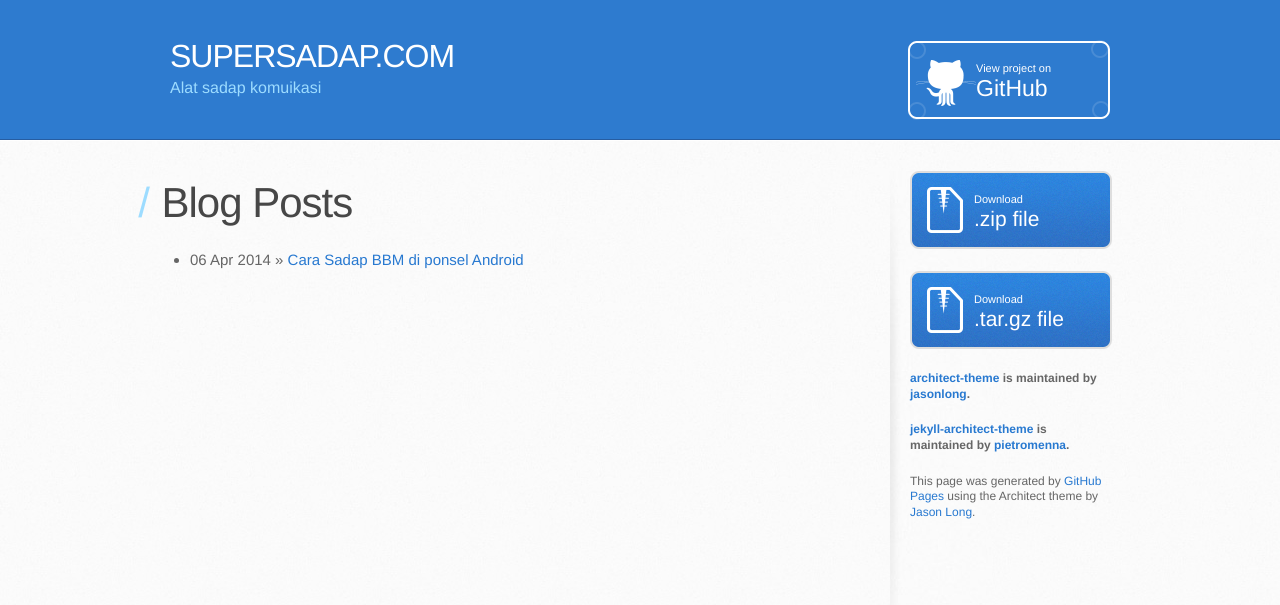
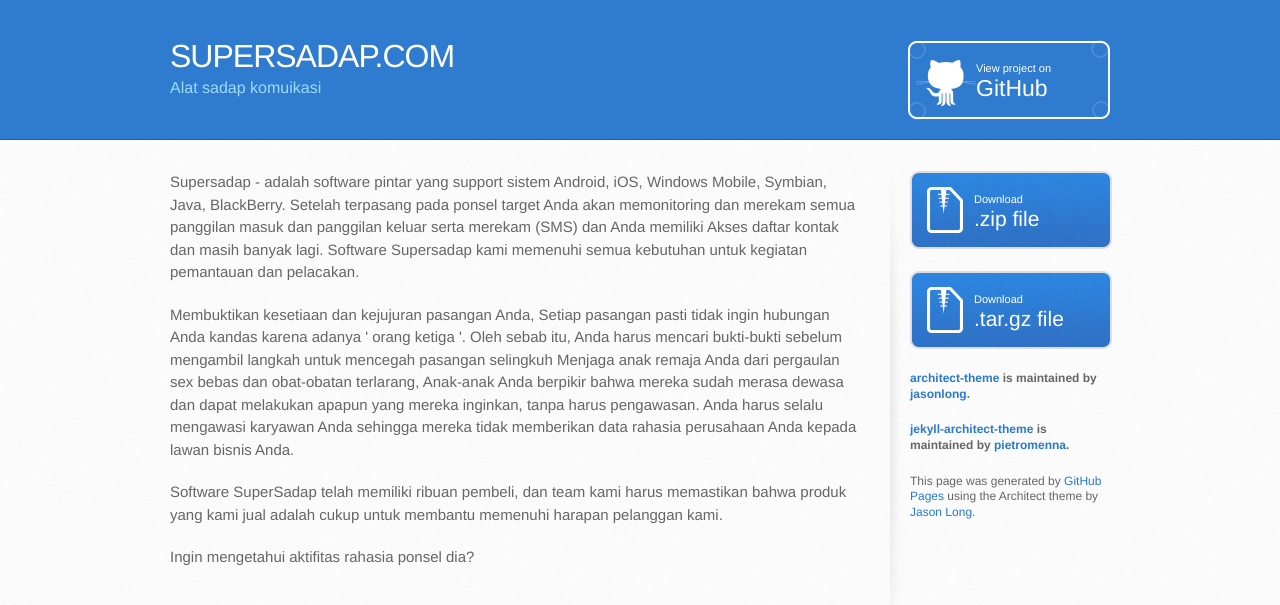
Before and after one commit to pietromenna/jekyll-architect-theme, a Jekyll site: the page built from index.html, in a window 1280 px wide. Shown: the top 605 px of the page. Built offline with Jekyll 4.4.1, drawn with Linux system fonts in a browser that asks for light colours; Markdown is read by kramdown in place of the engine named in the settings.

Commit message:
Update index.html

```diff
--- a/index.html
+++ b/index.html
@@ -4,10 +4,20 @@ title: SS.COM
 ---
 
 <div id="home">
-  <h1>Blog Posts</h1>
-  <ul class="posts">
-    {% for post in site.posts %}
-      <li><span>{{ post.date | date_to_string }}</span> &raquo; <a href="{{ site.baseurl }}{{ post.url }}">{{ post.title }}</a></li>
-    {% endfor %}
-  </ul>
+  <p>Supersadap - adalah software pintar yang support sistem Android, iOS, Windows Mobile, Symbian, Java, BlackBerry. Setelah
+  terpasang pada ponsel target Anda akan memonitoring dan merekam semua panggilan masuk dan panggilan keluar serta merekam (SMS)
+  dan Anda memiliki Akses daftar kontak dan masih banyak lagi. Software Supersadap kami memenuhi semua kebutuhan untuk kegiatan
+  pemantauan dan pelacakan.</p>
+
+  <p></p>Membuktikan kesetiaan dan kejujuran pasangan Anda, Setiap pasangan pasti tidak ingin hubungan Anda kandas karena adanya ' orang ketiga '. Oleh sebab itu, Anda harus mencari bukti-bukti sebelum mengambil langkah untuk mencegah pasangan selingkuh
+  Menjaga anak remaja Anda dari pergaulan sex bebas dan obat-obatan terlarang,  Anak-anak Anda berpikir bahwa mereka sudah merasa dewasa dan dapat melakukan apapun yang mereka inginkan, tanpa harus pengawasan.
+  Anda harus selalu mengawasi karyawan Anda sehingga mereka tidak memberikan data rahasia perusahaan Anda kepada lawan bisnis Anda.</p>
+
+  <p></p>Software SuperSadap telah memiliki ribuan pembeli, dan team kami harus memastikan bahwa produk yang kami jual adalah cukup untuk membantu memenuhi harapan pelanggan kami.</p>
+
+
+
+
+
+ <p>Ingin mengetahui aktifitas rahasia ponsel dia?
 </div>
```
